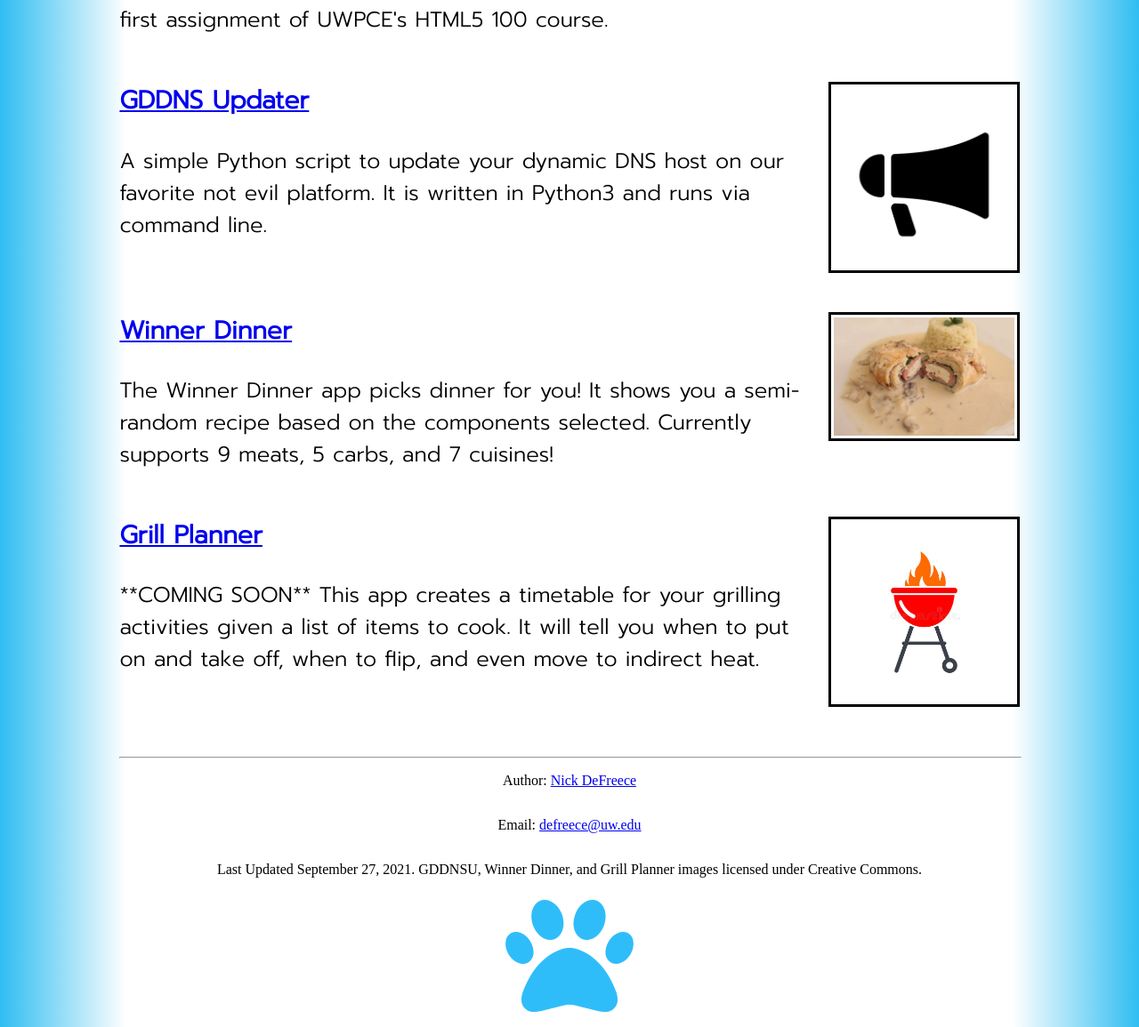
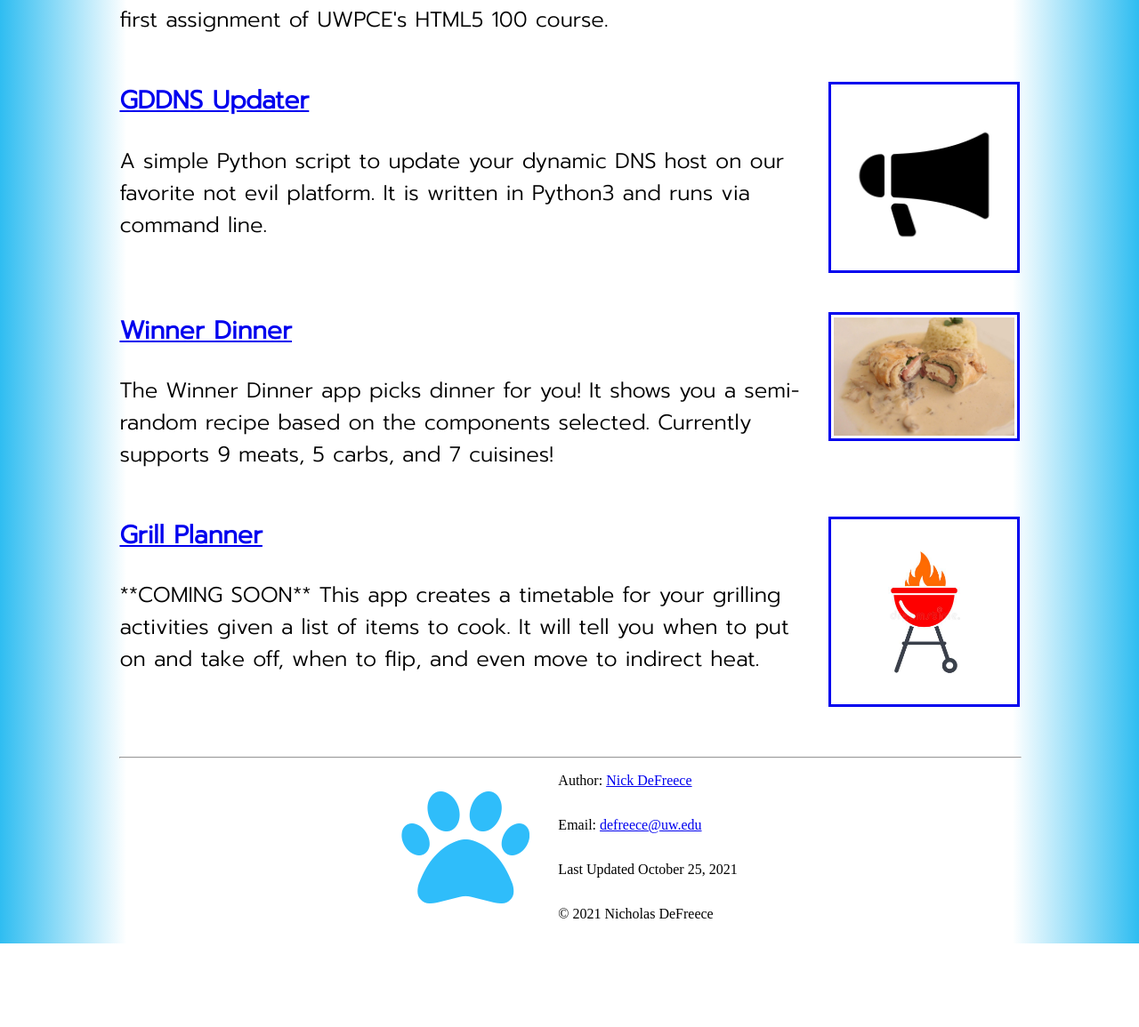
Before and after one commit to NickDeFreece/portfolio, a plain HTML site: page projects.html in a window 1280 px wide. Shown: the part 674-1829 px from the top of the page at 89% size. After the commit the page ends 1735 px from the top, so only its background shows below. Drawn offline with Linux system fonts and the light colour scheme.

Commit message:
Updated footer

```diff
--- a/projects.html
+++ b/projects.html
@@ -28,28 +28,36 @@
       <div class="project-list">
         <div class="project">
           <article class="arty">
-            <img class="article-img righty" src="images/semantic-elements.png" alt="Some semantic HTML code">
+            <a href="https://github.com/NickDeFreece/semantic-elements">
+              <img class="article-img righty" src="images/semantic-elements.png" alt="Some semantic HTML code" title="Screenshot by Nick DeFreece">
+            </a>
             <h3 class="article-header"><a href="https://github.com/NickDeFreece/semantic-elements">Semantic Elements</a></h3>
             <p>This project explores the purpose and use of the semantic tags that help keep HTML5 developers sane. It is the product of the first assignment of UWPCE's HTML5 100 course.</p>
           </article>
         </div>
         <div class="project">
           <article class="arty">
-            <img class="article-img righty" src="images/gdnsu.png" alt="Silhouette of a megaphone">
+            <a href="https://github.com/NickDeFreece/gdnsu">
+              <img class="article-img righty" src="images/gdnsu.png" alt="Silhouette of a megaphone" title="Used under Creative Commons">
+            </a>
             <h3 class="article-header"><a href="https://github.com/NickDeFreece/gdnsu">GDDNS Updater</a></h3>
             <p>A simple Python script to update your dynamic DNS host on our favorite not evil platform. It is written in Python3 and runs via command line.</p>
           </article>
         </div>
         <div class="project">
           <article class="arty">
-            <img class="article-img righty" src="images/winner.jpg" alt="A creamy Italian chicken dish">
+            <a href="https://github.com/NickDeFreece/winner-dinner">
+              <img class="article-img righty" src="images/winner.jpg" alt="A creamy Italian chicken dish" title="Used under Creative Commons">
+            </a>
             <h3><a href="https://github.com/NickDeFreece/winner-dinner">Winner Dinner</a></h3>
             <p>The Winner Dinner app picks dinner for you! It shows you a semi-random recipe based on the components selected. Currently supports 9 meats, 5 carbs, and 7 cuisines!</p>
           </article>
         </div>
         <div class="project">
           <article class="arty">
-            <img class="article-img righty" src="images/grill.jpg" alt="A red charcoal grill">
+            <a href="https://github.com/NickDeFreece/grill-planner">
+              <img class="article-img righty" src="images/grill.jpg" alt="A red charcoal grill" title="Used under Creative Commons">
+            </a>
             <h3><a href="https://github.com/NickDeFreece/grill-planner">Grill Planner</a></h3>
             <p>**COMING SOON** This app creates a timetable for your grilling activities given a list of items to cook. It will tell you when to put on and take off, when to flip, and even move to indirect heat.</p>
           </article>
@@ -59,10 +67,15 @@
   <hr>
   </main>
   <footer class="main-footer">
-    <p>Author: <a href="https://linkedin.com/in/ndefreece">Nick DeFreece</a></p>
-    <p>Email: <a href="mailto:defreece@uw.edu">defreece@uw.edu</a></p>
-    <p>Last Updated <time datetime="2021-09-27">September 27, 2021.</time> GDDNSU, Winner Dinner, and Grill Planner images licensed under Creative Commons.</p>
-    <i class="fas fa-paw"></i>
+    <div class="footer-icon-box">
+      <i class="fas fa-paw"></i>
+    </div>
+    <div class="footer-info-box">
+      <p>Author: <a href="https://linkedin.com/in/ndefreece">Nick DeFreece</a></p>
+      <p>Email: <a href="mailto:defreece@uw.edu">defreece@uw.edu</a></p>
+      <p>Last Updated <time datetime="2021-10-25">October 25, 2021</time></p>
+      <p>&copy; 2021 Nicholas DeFreece</p>
+    </div>
   </footer>
 </body>
 </html>
--- a/styles/styles.css
+++ b/styles/styles.css
@@ -45,9 +45,26 @@ main {
   font-weight: 200;
 }
 .main-footer {
+  max-width: 100%;
+  display: flex;
+  flex-flow: row nowrap;
+  justify-content: center;
+  align-items: center;
+}
+.footer-icon-box {
+  overflow: hidden;
+  display: flex;
+  flex-flow: row nowrap;
+  justify-content: center;
+  align-items: center;
+  margin-right: 1rem;
+}
+.footer-info-box {
   display: flex;
   flex-flow: column nowrap;
-  align-items: center;
+  justify-content: center;
+  align-items: flex-start;
+  margin-left: 1rem;
 }
 .fa-paw {
   color: #2fbdfa;
```
Also changed, not shown: index.html (+9 -4 lines).
